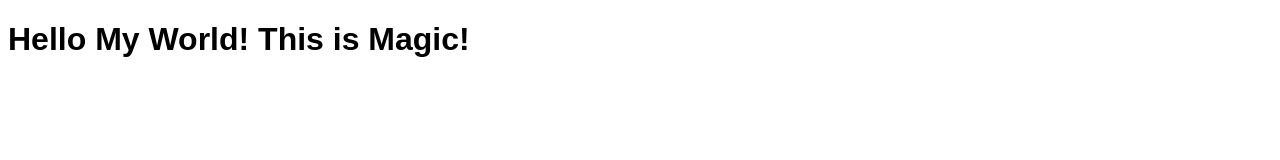
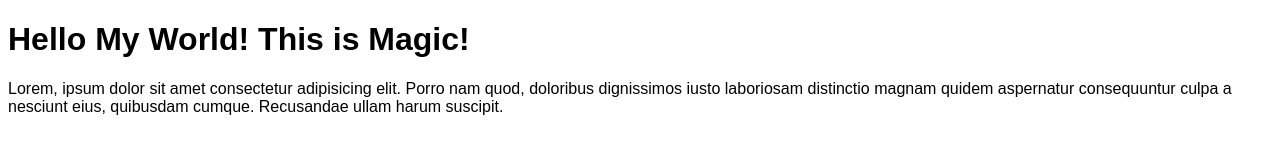
Before and after one commit to HearTh13/Project-HTML, a plain HTML site: page index.html in a window 1280 px wide. Drawn offline with Linux system fonts and the light colour scheme.

Commit message:
Meng-update index.html

```diff
--- a/index.html
+++ b/index.html
@@ -10,6 +10,7 @@
     </head>
     <body>
         <h1>Hello My World! This is Magic!</h1>
+        <p>Lorem, ipsum dolor sit amet consectetur adipisicing elit. Porro nam quod, doloribus dignissimos iusto laboriosam distinctio magnam quidem aspernatur consequuntur culpa a nesciunt eius, quibusdam cumque. Recusandae ullam harum suscipit.</p>
 
         <script type="text/javascript" src = "script.js"></script>
     </body>
```
